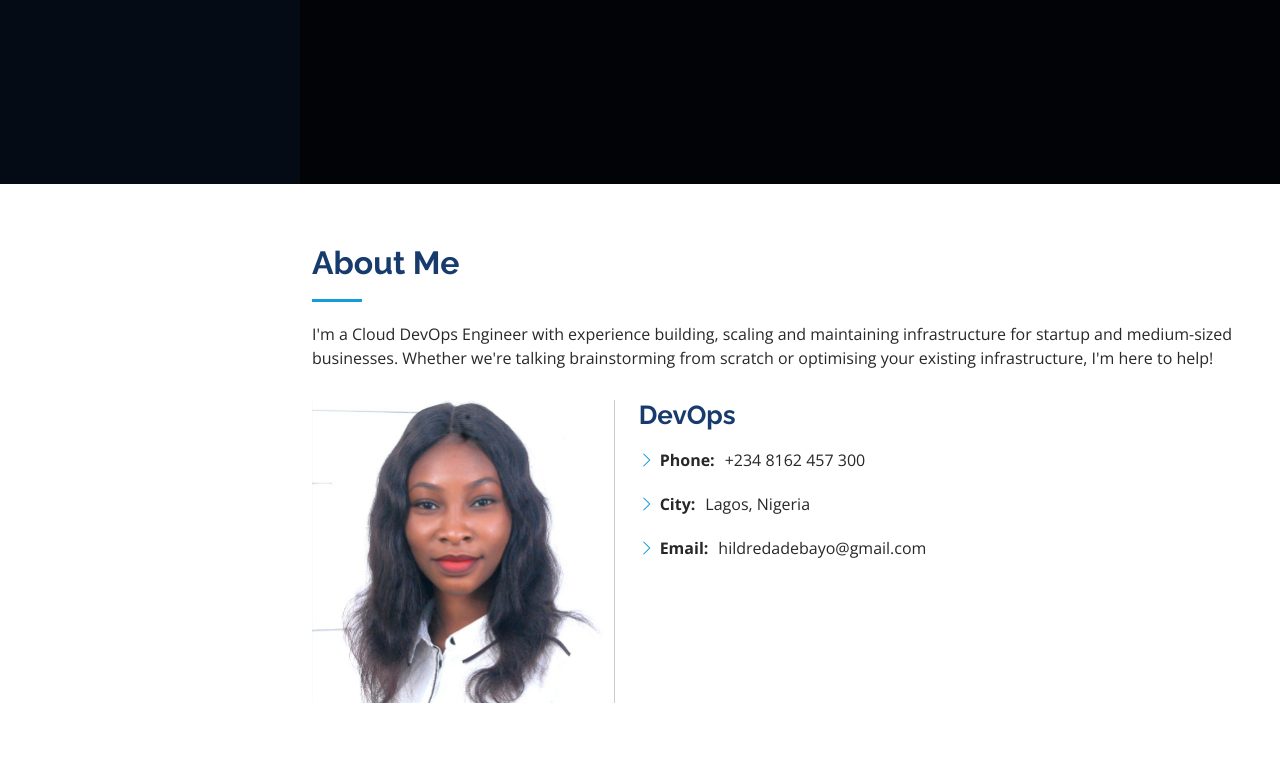
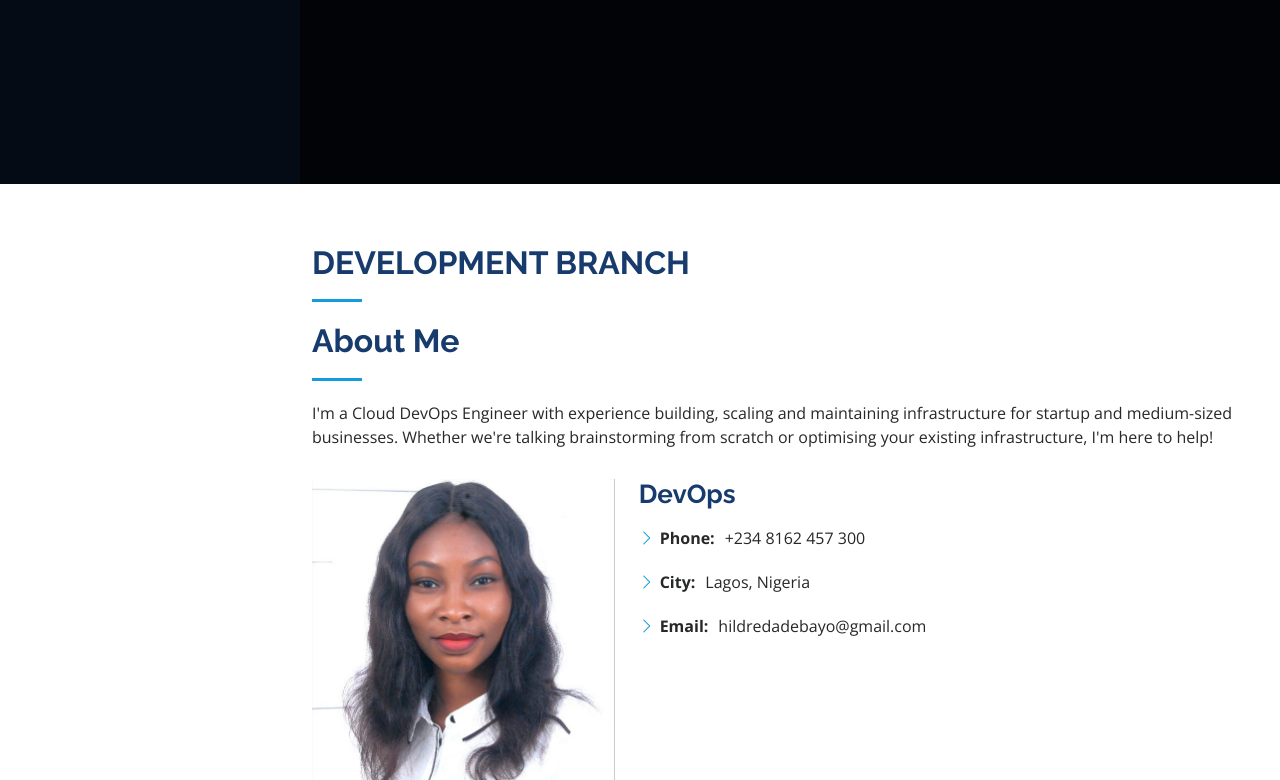
Before and after one commit to Oluwatobiloba-Adebayo/Portfolio, a Django app: page / in a window 1280 px wide. Shown: the part 616-1396 px from the top of the page. Run offline with Django 3.2, Linux system fonts and the light colour scheme; some libraries are stand-ins or nearby versions.

Commit message:
Label web page as DEVELOPMENT BRANCH

```diff
--- a/templates/index.html
+++ b/templates/index.html
@@ -76,6 +76,7 @@
       <div class="container">
 
         <div class="section-title">
+          <h2>DEVELOPMENT BRANCH</h2>
           <h2>About Me</h2>
           <p>I'm a Cloud DevOps Engineer with experience building, scaling and maintaining infrastructure for startup and medium-sized businesses. Whether we're talking brainstorming from scratch or optimising your existing infrastructure, I'm here to help!</p>
         </div>
```
